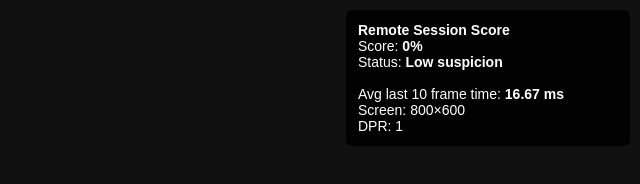
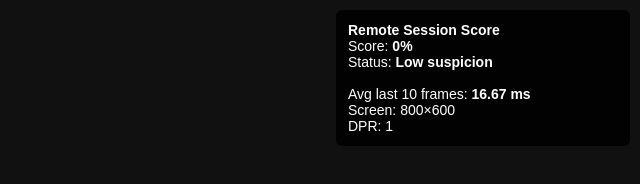
Before and after one commit to marianadev19930803/rdp-detection, a plain HTML site: page index.html in a window 1280 px wide. Shown: the whole page, without its empty margins (640-1280 px from the left). Drawn offline with Linux system fonts and the light colour scheme.

Commit message:
Refactor remote session detection logic and UI

```diff
--- a/index.html
+++ b/index.html
@@ -2,16 +2,14 @@
 <html>
 <head>
     <meta charset="UTF-8">
-    <title>Remote Session Detector</title>
+    <title>Remote Session Detection</title>
 </head>
 <body style="background:#111; color:#fff; font-family:Arial;">
 
 <script>
 (function() {
 
-    /* ==============================
-       UI Panel
-    =============================== */
+    // ===== UI Panel =====
     var panel = document.createElement("div");
     panel.style.position = "fixed";
     panel.style.top = "10px";
@@ -23,27 +21,21 @@
     panel.style.fontSize = "14px";
     panel.style.borderRadius = "6px";
     panel.style.zIndex = 99999;
-    panel.style.width = "260px";
+    panel.style.width = "270px";
     panel.innerHTML = "<b>Remote Session Score</b><br>Loading...";
     document.body.appendChild(panel);
 
-    var score = 0;
-
-
-    /* ==============================
-       Screen & DPI Checks
-    =============================== */
+    // ===== Screen & DPI =====
     var sw = window.screen.width;
     var sh = window.screen.height;
     var dpr = window.devicePixelRatio;
 
-    if (sw < 800 || sh < 600) score += 10;
-    if (dpr !== 1) score += 10;
+    var screenScore = 0;
+    if (sw < 800 || sh < 600) screenScore += 15;
+    if (dpr !== 1) screenScore += 10;
 
-
-    /* ==============================
-       GPU Fingerprint Check
-    =============================== */
+    // ===== GPU Check =====
+    var gpuScore = 0;
     try {
         var canvas = document.createElement("canvas");
         var gl = canvas.getContext("webgl") || canvas.getContext("experimental-webgl");
@@ -52,100 +44,83 @@
             if (debug) {
                 var renderer = gl.getParameter(debug.UNMASKED_RENDERER_WEBGL);
                 if (/Microsoft Remote Display|VMware|Virtual|AnyDesk|RDP/i.test(renderer)) {
-                    score += 35;
+                    gpuScore = 25;
                 }
             }
         }
     } catch (e) {}
 
+    // ===== Mouse anomalies =====
+    var lastX = null, lastY = null;
+    var anomalyCount = 0;
+    var mouseScore = 0;
 
-    /* ==============================
-       Mouse Movement Anomalies
-    =============================== */
-    var lastX = null;
-    var lastY = null;
-    var anomaly = 0;
-
-    document.addEventListener("mousemove", function(e) {
-        if (lastX !== null && lastY !== null) {
+    document.addEventListener("mousemove", function(e){
+        if(lastX !== null && lastY !== null){
             var dx = e.screenX - lastX;
             var dy = e.screenY - lastY;
             var dist = Math.sqrt(dx*dx + dy*dy);
-
-            // RDP/AnyDesk sometimes sends same position repeatedly
-            if (dist === 0) anomaly++;
-
-            if (anomaly > 30) {
-                score += 15;
-                anomaly = 0;
+            if(dist===0) anomalyCount++;
+            if(anomalyCount > 30){
+                mouseScore = 15;
+                anomalyCount = 0;
             }
         }
         lastX = e.screenX;
         lastY = e.screenY;
     });
 
-
-    /* ==============================
-       Average of Last 10 Frame Times
-    =============================== */
-    var lastFrameTime = performance.now();
-    var frameHistory = [];
+    // ===== Frame time tracking =====
+    var lastFrame = performance.now();
+    var frameTimes = [];
     var maxFrames = 10;
 
-    function addFrameTime(dt) {
-        frameHistory.push(dt);
-        if (frameHistory.length > maxFrames) {
-            frameHistory.shift();
-        }
+    function addFrame(dt){
+        frameTimes.push(dt);
+        if(frameTimes.length > maxFrames) frameTimes.shift();
     }
 
-    function avgFrameTime() {
+    function avgFrame(){
         var sum = 0;
-        for (var i = 0; i < frameHistory.length; i++) {
-            sum += frameHistory[i];
-        }
-        if (frameHistory.length === 0) return 0;
-        return sum / frameHistory.length;
+        for(var i=0;i<frameTimes.length;i++) sum += frameTimes[i];
+        return frameTimes.length ? sum / frameTimes.length : 0;
     }
 
+    // ===== Main loop =====
+    function tick(){
+        var now = performance.now();
+        var dt = now - lastFrame;
+        lastFrame = now;
 
-    /* ==============================
-       Main Loop
-    =============================== */
-    function tick() {
-        var now = performance.now();
-        var delta = now - lastFrameTime;
-        lastFrameTime = now;
+        addFrame(dt);
 
-        addFrameTime(delta);
+        var avg = avgFrame();
 
-        // High frame delay → remote desktop or poor GPU virtualization
-        var avg = avgFrameTime();
-        if (avg > 40) score += 10;
-        if (avg > 80) score += 20;
+        // ===== Calculate final score =====
+        // Base: Screen + GPU + Mouse anomalies
+        var baseScore = screenScore + gpuScore + mouseScore;
 
-        updatePanel(avg);
-        requestAnimationFrame(tick);
-    }
+        // Frame score proportional to avg frame time
+        // 16ms = 60fps → 0, 100ms → ~40 points, capped at 40
+        var frameScore = Math.min(Math.max((avg - 16)/2,0),40);
 
+        var finalScore = Math.min(baseScore + frameScore,100);
 
-    /* ==============================
-       Update UI
-    =============================== */
-    function updatePanel(avg) {
-        var final = Math.min(score, 100);
+        // Determine status
+        var status = "Low suspicion";
+        if(finalScore >= 40 && finalScore < 70) status = "Medium suspicion";
+        if(finalScore >= 70) status = "HIGH suspicion";
 
-        var state = "Low suspicion";
-        if (final >= 40 && final < 70) state = "Medium suspicion";
-        if (final >= 70) state = "HIGH suspicion";
-
+        // Update panel
         panel.innerHTML =
             "<b>Remote Session Score</b><br>" +
-            "Score: <b>" + final + "%</b><br>" +
-            "Status: <b>" + state + "</b><br><br>" +
-            "Avg last 10 frame time: <b>" + avg.toFixed(2) + " ms</b><br>" +
+            "Score: <b>" + finalScore.toFixed(0) + "%</b><br>" +
+            "Status: <b>" + status + "</b><br><br>" +
+            "Avg last 10 frames: <b>" + avg.toFixed(2) + " ms</b><br>" +
             "Screen: " + sw + "×" + sh + "<br>" +
             "DPR: " + dpr;
+
+        requestAnimationFrame(tick);
     }
 
     requestAnimationFrame(tick);
```
